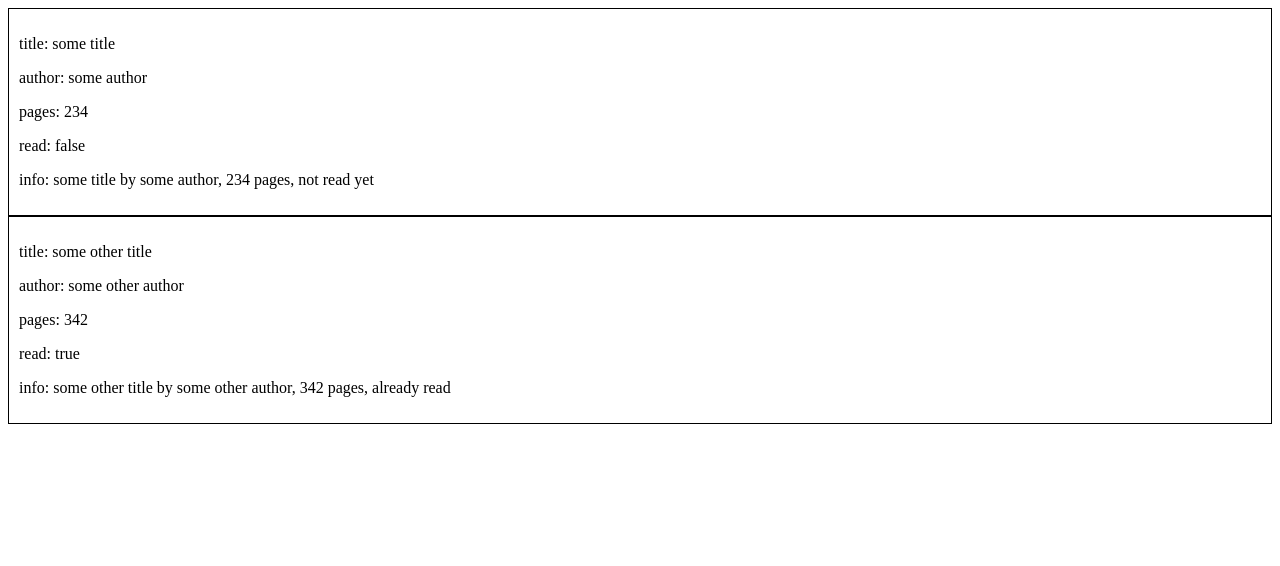
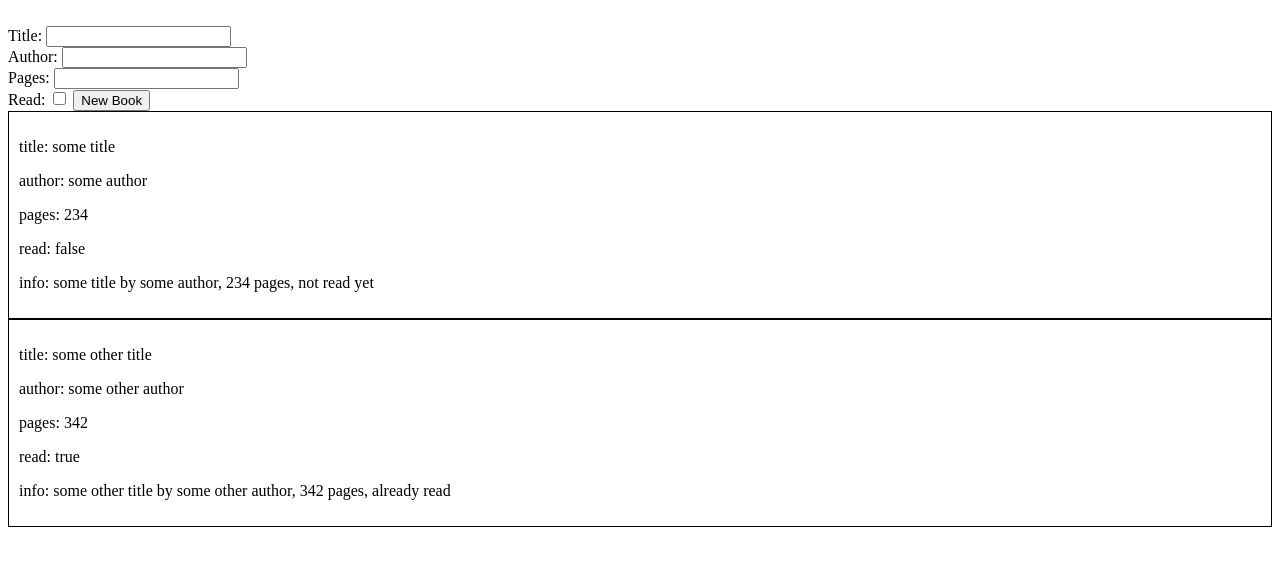
Before and after one commit to nbguerreiro/books, a plain HTML site: page index.html in a window 1280 px wide. Drawn offline with Linux system fonts and the light colour scheme.

Commit message:
2021-03-23_10:37

```diff
--- a/index.html
+++ b/index.html
@@ -1,15 +1,42 @@
 <!DOCTYPE html>
 <html>
+
 <head>
     <meta charset="UTF-8" />
     <meta name="viewport" content="width=device-width" />
     <title>Books</title>
     <link rel="stylesheet" href="style.css">
 </head>
+
 <body>
+    <div class="new=book">
+        <form>
+
+
+            <br>
+            <label for="btitle">Title:</label>
+            <input type="text" id="btitle" name="btitle" required>
+
+            <br>
+            <label for="bauthor">Author:</label>
+            <input type="text" id="bauthor" name="bauthor" required>
+
+            <br>
+            <label for="bpages">Pages:</label>
+            <input type="number" id="bpages" name="bpages" required>
+
+            <br>
+            <label for="bread">Read:</label>
+            <input type="checkbox" id="bread" name="bread">
+
+            <input onclick="newBook()" type="button" value="New Book">
+        </form>
+    </div>
+
     <div class="books"> </div>
 
 
     <script src="script.js"></script>
 </body>
+
 </html>
--- a/script.js
+++ b/script.js
@@ -59,6 +59,11 @@ function displayBooks() {
     })
 }
 
+function newBook(){
+    console.log(btitle.value);
+    console.log(document.getElementById("bread").checked )
+}
+
 
 const book1 = new Book("some title", "some author", 234, false);
 addBookToLibrary(book1);
```
Lines whose indentation alone changed are shown as unchanged.
